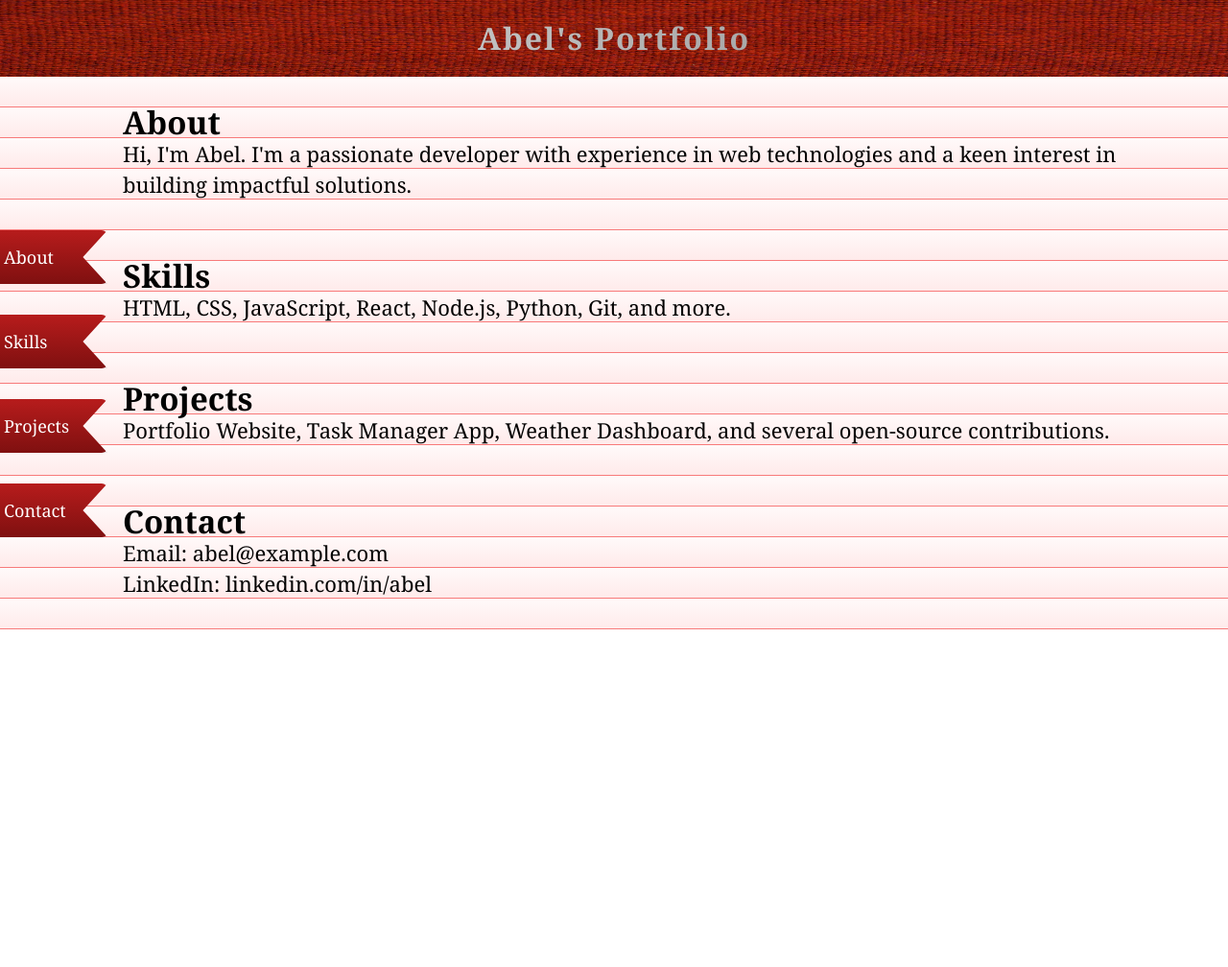
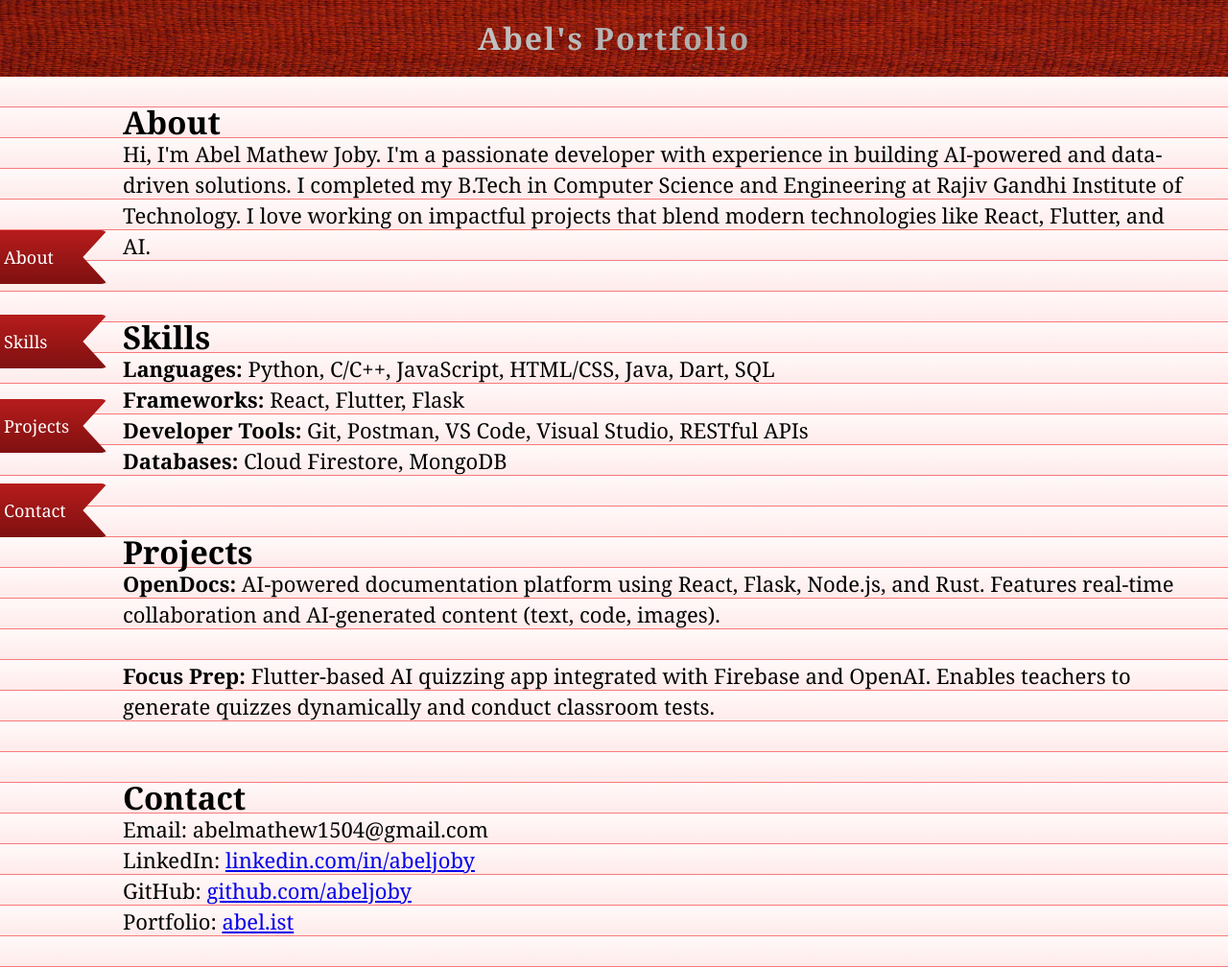
Before and after one commit to abeljoby/tarento-portfolio, a plain HTML site: page index.html in a window 1280 px wide. Shown: the whole page at 96% size. Before the commit the page ends 800 px from the top, so only its background shows below. Drawn offline with Linux system fonts and the light colour scheme.

Commit message:
Update portfolio info, smooth scroll behavior

```diff
--- a/index.html
+++ b/index.html
@@ -20,26 +20,36 @@
         <section id="about">
             <h1 class="section-title">About</h1>
             <div>
-            Hi, I'm Abel. I'm a passionate developer with experience in web technologies and a keen interest in building impactful solutions.
+                Hi, I'm Abel Mathew Joby. I'm a passionate developer with experience in building AI-powered and data-driven solutions. I completed my B.Tech in Computer Science and Engineering at Rajiv Gandhi Institute of Technology. I love working on impactful projects that blend modern technologies like React, Flutter, and AI.
             </div>
         </section>
+
         <section id="skills">
             <h1 class="section-title">Skills</h1>
             <div>
-            HTML, CSS, JavaScript, React, Node.js, Python, Git, and more.
+                <strong>Languages:</strong> Python, C/C++, JavaScript, HTML/CSS, Java, Dart, SQL<br>
+                <strong>Frameworks:</strong> React, Flutter, Flask<br>
+                <strong>Developer Tools:</strong> Git, Postman, VS Code, Visual Studio, RESTful APIs<br>
+                <strong>Databases:</strong> Cloud Firestore, MongoDB
             </div>
         </section>
+
         <section id="projects">
             <h1 class="section-title">Projects</h1>
             <div>
-            Portfolio Website, Task Manager App, Weather Dashboard, and several open-source contributions.
+                <strong>OpenDocs:</strong> AI-powered documentation platform using React, Flask, Node.js, and Rust. Features real-time collaboration and AI-generated content (text, code, images).<br><br>
+
+                <strong>Focus Prep:</strong> Flutter-based AI quizzing app integrated with Firebase and OpenAI. Enables teachers to generate quizzes dynamically and conduct classroom tests.
             </div>
         </section>
+
         <section id="contact">
             <h1 class="section-title">Contact</h1>
             <div>
-            Email: abel@example.com<br>
-            LinkedIn: linkedin.com/in/abel
+                Email: abelmathew1504@gmail.com<br>
+                LinkedIn: <a href="https://linkedin.com/in/abeljoby">linkedin.com/in/abeljoby</a><br>
+                GitHub: <a href="https://github.com/abeljoby">github.com/abeljoby</a><br>
+                Portfolio: <a href="https://abel.ist">abel.ist</a>
             </div>
         </section>
     </main>
--- a/style.css
+++ b/style.css
@@ -53,6 +53,10 @@ h1, h2, h3, h4, h5, h6 {
 }
 
 /* Custom CSS */
+
+html {
+  scroll-behavior: smooth;
+}
 
 body {
   font-family: 'Georgia', 'Baskerville', 'Garamond', 'Times New Roman', serif;
```
